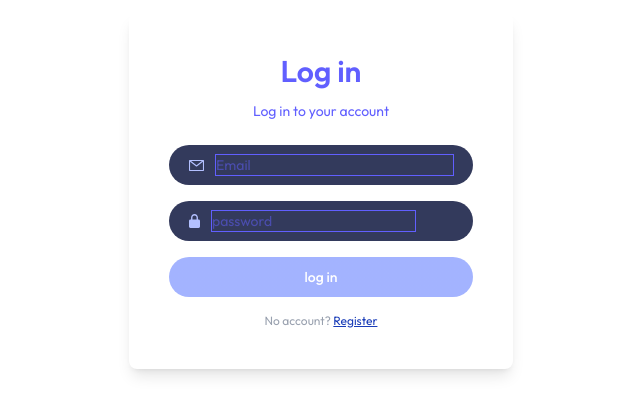
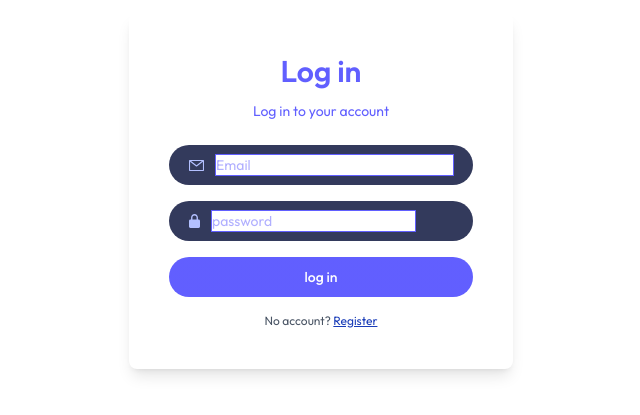
Before and after one commit to victornjiru80/MERN-auth, a React (Vite) app in the folder client/: page /login in a window 1280 px wide. Shown: the part 209-624 px from the top of the page, without its empty margins (319-959 px from the left). Built offline with nearby package versions, Linux system fonts and the light colour scheme; no server answers.

Commit message:
Update Login.jsx

```diff
--- a/client/src/pages/Login.jsx
+++ b/client/src/pages/Login.jsx
@@ -65,7 +65,7 @@ const Login = () => {
              <div className='mb-4 flex items-center gap-3 w-full px-5 py-2.5 rounded-full bg-[#333a5c]'>
               <img src={assets.person_icon} alt="" />
               <input onChange={e => setName(e.target.value)} value = {name}
-               className='bg-transparent outline ' type="text" placeholder='Full Names' required />
+               className='bg-white outline ' type="text" placeholder='Full Names' required />
              </div>
           )}
 
@@ -73,14 +73,14 @@ const Login = () => {
               <img src={assets.mail_icon} alt="" />
               <input
               onChange={e => setEmail(e.target.value)} value = {email}
-              className='bg-transparent w-full outline ' type="email" placeholder='Email' required />
+              className='bg-white w-full outline ' type="email" placeholder='Email' required />
           </div>
 
           <div className='mb-4 flex items-center gap-3 w-full px-5 py-2.5 rounded-full bg-[#333a5c]'>
               <img src={assets.lock_icon} alt="" />
               <input
                 onChange={e => setPassword(e.target.value)} value = {password}
-                className='bg-transparent outline ' type="password" placeholder='password' required />
+                className='bg-white outline ' type="password" placeholder='password' required />
           </div>
 
               { state === 'login' &&
@@ -89,7 +89,7 @@ const Login = () => {
                   className='mb-4 text-indigo-600 cursor-pointer'>Forgot password?
                 </p>) }
 
-          <button className='w-full py-2.5 rounded-full bg-gradient-to-r from-indigo-300 to-indigo-300 text-white font-medium'>{state}</button>
+          <button className='w-full py-2.5 rounded-full bg-gradient-to-r from-indigo-500 to-indigo-500 text-white font-medium'>{state}</button>
 
         </form>
 
@@ -100,7 +100,7 @@ const Login = () => {
               <span onClick={()=>setState('login')} className='text-blue-800 cursor-pointer underline'>Log in</span>
           </p>
         ) : (
-          <p className='text-gray-400 text-center text-xs mt-4'>
+          <p className='text-gray-600 text-center text-xs mt-4'>
             No account? {' '}
              <span onClick={()=>setState('sign up')} className='text-blue-800 cursor-pointer underline'>Register</span>
           </p>
```
